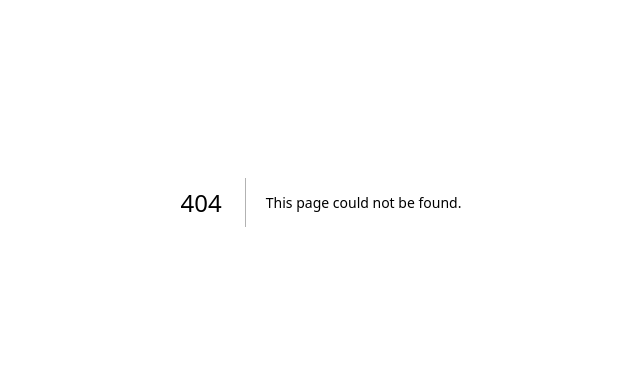
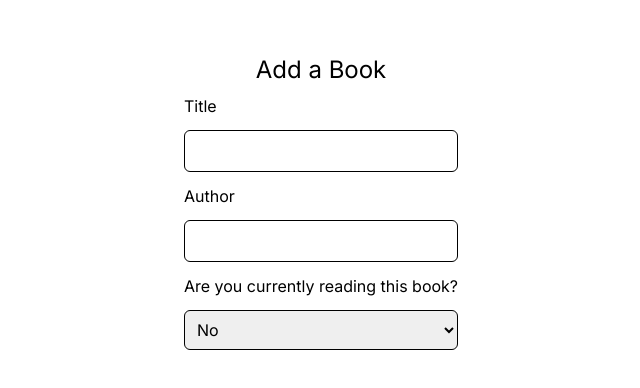
Before and after one commit to shane-woods/website-v2.0, a Next.js app: page /dashboard/addbook in a window 1280 px wide. Before the commit this address had no page. Shown: the part 198-586 px from the top of the page, without its empty margins (319-959 px from the left). Built offline with nearby package versions, Linux system fonts and the light colour scheme.

Commit message:
adding book post

```diff
--- a/app/api/books/route.js
+++ /dev/null
@@ -1,62 +0,0 @@
-"use client";
-import express from "express";
-import { createBrowserClient } from "@supabase/ssr";
-import bodyParser from "body-parser";
-
-const app = express();
-
-// using morgan for logs
-
-app.use(bodyParser.urlencoded({ extended: true }));
-app.use(bodyParser.json());
-
-const supabase = createBrowserClient(
-  process.env.NEXT_PUBLIC_SUPABASE_URL,
-  process.env.NEXT_PUBLIC_SUPABASE_ANON_KEY
-);
-
-app.get("/books", async (req, res) => {
-  const { data, error } = await supabase.from("products").select();
-  res.send(data);
-});
-
-app.get("/books/:id", async (req, res) => {
-  const { data, error } = await supabase
-    .from("products")
-    .select()
-    .is("id", req.params.id);
-  res.send(data);
-});
-
-app.post("/books", async (req, res) => {
-  const { error } = await supabase.from("products").insert({
-    title: req.body.title,
-    img_url: req.body.img_url,
-    author: req.body.author,
-    currently_reading: req.body.currently_reading,
-    num_stars: req.body.num_stars,
-  });
-  if (error) {
-    res.send(error);
-  }
-  res.send("created!!");
-});
-
-app.delete("/products/:id", async (req, res) => {
-  const { error } = await supabase
-    .from("products")
-    .delete()
-    .eq("id", req.params.id);
-  if (error) {
-    res.send(error);
-  }
-  res.send("deleted!!");
-});
-
-app.get("/", (req, res) => {
-  res.send("Hello I am working my friend Supabase <3");
-});
-
-app.listen(8000, () => {
-  console.log(`> Ready on http://localhost:8000`);
-});
--- a/app/books/page.tsx
+++ b/app/books/page.tsx
@@ -3,8 +3,8 @@ import { useState, useEffect } from "react";
 // Initialize the JS client
 import { createClient } from "@supabase/supabase-js";
 const supabase = createClient(
-  process.env.SUPABASE_URL!,
-  process.env.SUPABASE_ANON_KEY!
+  process.env.NEXT_PUBLIC_SUPABASE_URL,
+  process.env.NEXT_PUBLIC_SUPABASE_ANON_KEY
 );
 
 interface Book {
@@ -26,6 +26,7 @@ const Books: React.FC = () => {
       if (error) {
         console.log("REQUEST FAILED");
       } else {
+        console.log(data);
       }
     };
 
--- /dev/null
+++ b/app/dashboard/addbook/page.tsx
@@ -0,0 +1,55 @@
+"use client";
+import React, { useState } from "react";
+
+const AddBook = () => {
+  const [count, setCount] = useState<number>(0);
+  const [title, setTitle] = useState<string>("");
+  const [author, setAuthor] = useState<string>("");
+  const [currentlyReading, setCurrentlyReading] = useState<boolean>(false);
+  const [numStars, setNumStars] = useState<number>(0);
+
+  const insertData = () => {};
+
+  const handleCurrentlyReading = (ev: React.ChangeEvent<HTMLSelectElement>) => {
+    if (ev.target.value === "yes") {
+      setCurrentlyReading(true);
+    } else if (ev.target.value === "no") {
+      setCurrentlyReading(false);
+    }
+
+    console.log(currentlyReading);
+  };
+
+  return (
+    <div className="flex flex-col min-h-screen justify-center items-center space-y-2">
+      <div className="text-2xl">Add a Book</div>
+      <div className="flex flex-col space-y-3">
+        <label>Title</label>
+        <input
+          type="text"
+          value={title}
+          onChange={(ev) => setTitle(ev.target.value)}
+          className="p-2 border border-black rounded-md"
+        />
+        <label>Author</label>
+        <input
+          type="text"
+          value={author}
+          onChange={(ev) => setAuthor(ev.target.value)}
+          className="p-2 border border-black rounded-md"
+        />
+        <label>Are you currently reading this book?</label>
+        <select
+          onChange={(ev) => handleCurrentlyReading(ev)}
+          className="p-2 border border-black rounded-md"
+          defaultValue={"no"}
+        >
+          <option value="no">No</option>
+          <option value="yes">Yes</option>
+        </select>
+      </div>
+    </div>
+  );
+};
+
+export default AddBook;
--- a/app/dashboard/page.tsx
+++ b/app/dashboard/page.tsx
@@ -1,6 +1,7 @@
 "use client";
 import React from "react";
 import { createBrowserClient } from "@supabase/ssr";
+import Link from "next/link";
 
 const supabase = createBrowserClient(
   process.env.NEXT_PUBLIC_SUPABASE_URL!,
@@ -8,7 +9,15 @@ const supabase = createBrowserClient(
 );
 
 const Dashboard = () => {
-  return <div></div>;
+  return (
+    <div className="flex items-center justify-center min-h-screen">
+      <Link href="/dashboard/addbook">
+        <div className="border-2 bg-gray-200 hover:bg-gray-100 p-5 text-5xl border-black rounded-lg">
+          Add a Book 📚
+        </div>
+      </Link>
+    </div>
+  );
 };
 
 export default Dashboard;
--- /dev/null
+++ b/env.d.ts
@@ -0,0 +1,6 @@
+declare namespace NodeJS {
+  interface ProcessEnv {
+    NEXT_PUBLIC_SUPABASE_URL: string;
+    NEXT_PUBLIC_SUPABASE_ANON_KEY: string;
+  }
+}
--- a/tsconfig.json
+++ b/tsconfig.json
@@ -24,6 +24,7 @@
   },
   "include": [
     "next-env.d.ts",
+    "env.d.ts",
     "**/*.ts",
     "**/*.tsx",
     ".next/types/**/*.ts",
```
